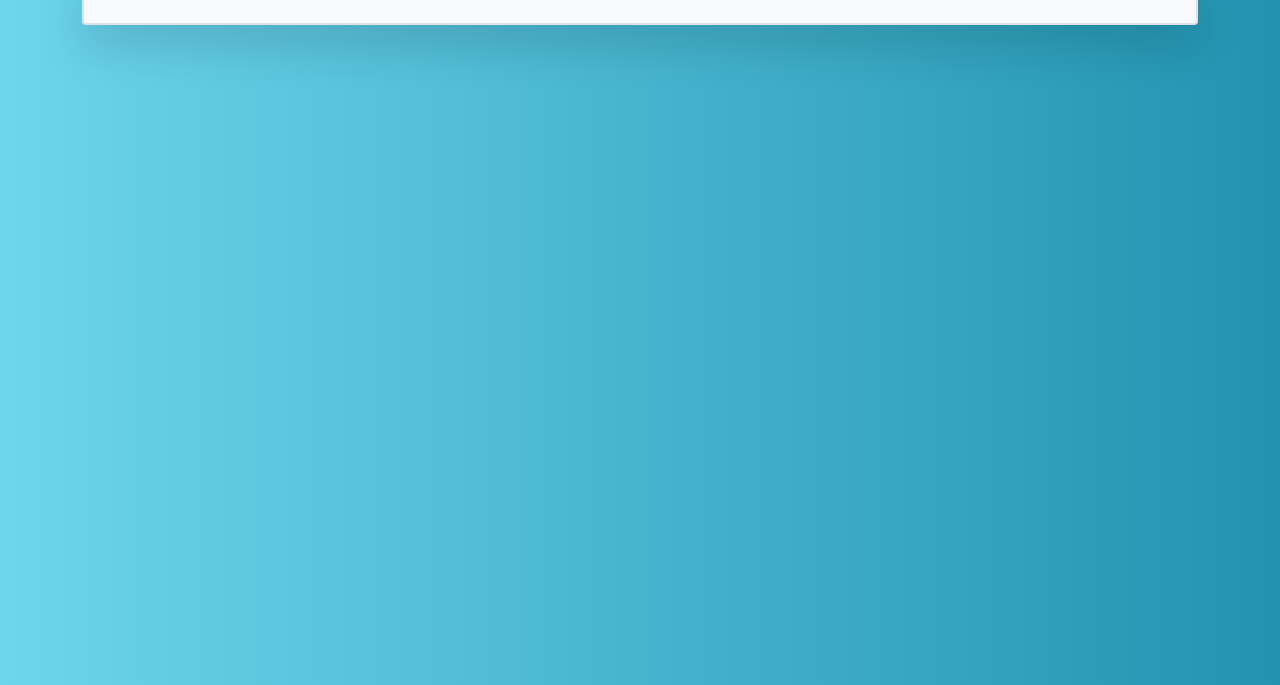
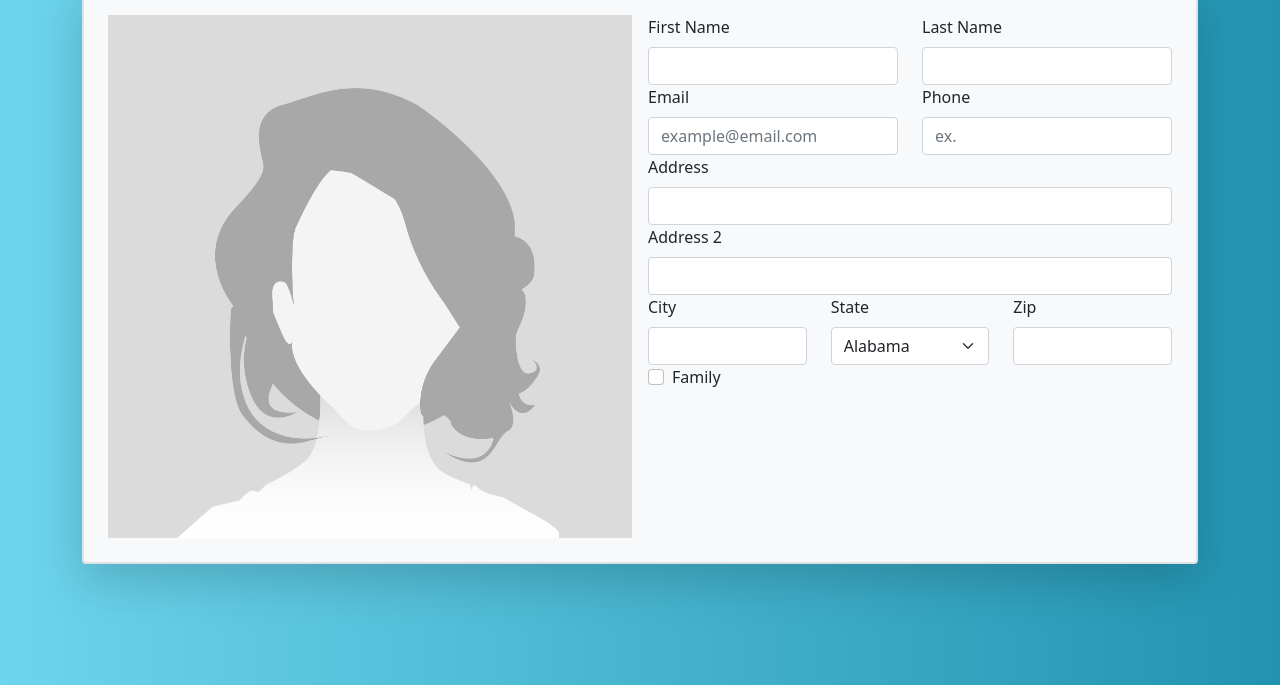
Before and after one commit to jedmorris/addressBookTemplate, a plain HTML site: page index.html in a window 1280 px wide. Shown: the part 115-800 px from the top of the page. Drawn offline with nearby package versions, Linux system fonts and the light colour scheme.

Commit message:
added template pic to img/, created form input boxes

```diff
--- a/index.html
+++ b/index.html
@@ -16,11 +16,131 @@
 
 <body>
 	<div class="container">
-		<h1 class="mt-5">Address Book Template </h1>
+		<h1 class="mt-5">Address Book</h1>
 		<div class="p-3 border border-2 rounded-2 shadow-lg bg-light" id="formContainingDiv">
-			<form name="addressForm" class="row g-3 p-2">
+			<div class="col-12">
+				<form name="addressForm" class="row g-3 p-2">
+					<div class="col-6">
+						<div class="row">
+							<img src="img/contactPicTemplate.png" alt="contact picture">
+						</div>
+					</div>
+					<div class="col-6">
+						<div class="row">
+							<div class="col-12 col-md-6 form-group">
+								<label for="inputFirstName" class="form-label">First
+									Name</label>
+								<input type="text" class="form-control" name="firstName"
+									required>
+							</div>
 
-			</form>
+							<div class="col-12 col-md-6 form-group">
+								<label for="inputLastName" class="form-label">Last
+									Name</label>
+								<input type="text" class="form-control" name="lastName"
+									required>
+							</div>
+							<div class="col-12 col-md-6 form-group">
+								<label for="inputEmail" class="form-label">Email</label>
+								<input type="email" class="form-control" name="email"
+									placeholder="example@email.com" required>
+							</div>
+							<div class="col-12 col-md-6 form-group">
+								<label for="inputPhone" class="form-label">Phone</label>
+								<input type="tel" class="form-control" name="phone"
+									placeholder="ex.
+								555-555-5555">
+							</div>
+							<div class="col-12 form-group">
+								<label for="inputAddress"
+									class="form-label">Address</label>
+								<input type="text" class="form-control" name="address"
+									required>
+							</div>
+							<div class="col-12 form-group">
+								<label for="inputAddress2" class="form-label">Address
+									2</label>
+								<input type="text" class="form-control" name="address2">
+							</div>
+							<div class="col-12 col-md-4 form-group">
+								<label for="inputCity" class="form-label">City</label>
+								<input type="text" class="form-control" name="city"
+									required>
+							</div>
+							<div class="col-12
+							col-md-4 form-group">
+								<label for="inputState" class="form-label">State</label>
+								<select class="form-select" name="state" required>
+									<option value="AL">Alabama</option>
+									<option value="AK">Alaska</option>
+									<option value="AZ">Arizona</option>
+									<option value="AR">Arkansas</option>
+									<option value="CA">California</option>
+									<option value="CO">Colorado</option>
+									<option value="CT">Connecticut</option>
+									<option value="DE">Delaware</option>
+									<option value="DC">District Of Columbia</option>
+									<option value="FL">Florida</option>
+									<option value="GA">Georgia</option>
+									<option value="HI">Hawaii</option>
+									<option value="ID">Idaho</option>
+									<option value="IL">Illinois</option>
+									<option value="IN">Indiana</option>
+									<option value="IA">Iowa</option>
+									<option value="KS">Kansas</option>
+									<option value="KY">Kentucky</option>
+									<option value="LA">Louisiana</option>
+									<option value="ME">Maine</option>
+									<option value="MD">Maryland</option>
+									<option value="MA">Massachusetts</option>
+									<option value="MI">Michigan</option>
+									<option value="MN">Minnesota</option>
+									<option value="MS">Mississippi</option>
+									<option value="MO">Missouri</option>
+									<option value="MT">Montana</option>
+									<option value="NE">Nebraska</option>
+									<option value="NV">Nevada</option>
+									<option value="NH">New Hampshire</option>
+									<option value="NJ">New Jersey</option>
+									<option value="NM">New Mexico</option>
+									<option value="NY">New York</option>
+									<option value="NC">North Carolina</option>
+									<option value="ND">North Dakota</option>
+									<option value="OH">Ohio</option>
+									<option value="OK">Oklahoma</option>
+									<option value="OR">Oregon</option>
+									<option value="PA">Pennsylvania</option>
+									<option value="RI">Rhode Island</option>
+									<option value="SC">South Carolina</option>
+									<option value="SD">South Dakota</option>
+									<option value="TN">Tennessee</option>
+									<option value="TX">Texas</option>
+									<option value="UT">Utah</option>
+									<option value="VT">Vermont</option>
+									<option value="VA">Virginia</option>
+									<option value="WA">Washington</option>
+									<option value="WV">West Virginia</option>
+									<option value="WI">Wisconsin</option>
+									<option value="WY">Wyoming</option>
+								</select>
+							</div>
+							<div class="col-12 col-md-4 form-group">
+								<label for="zipCode" class="form-label">Zip</label>
+								<input type="text" class="form-control" name="zipCode"
+									required>
+							</div>
+							<div class="col-12 form-group">
+								<div class="form-check">
+									<input type="checkbox" value="print"
+										class="form-check-input" name="family">
+									<label for="inputFamily"
+										class="form-check-label">Family</label>
+								</div>
+							</div>
+						</div>
+					</div>
+				</form>
+			</div>
 		</div>
 	</div>
 
```
Also changed, not shown: img/contactPicTemplate.png (added).
